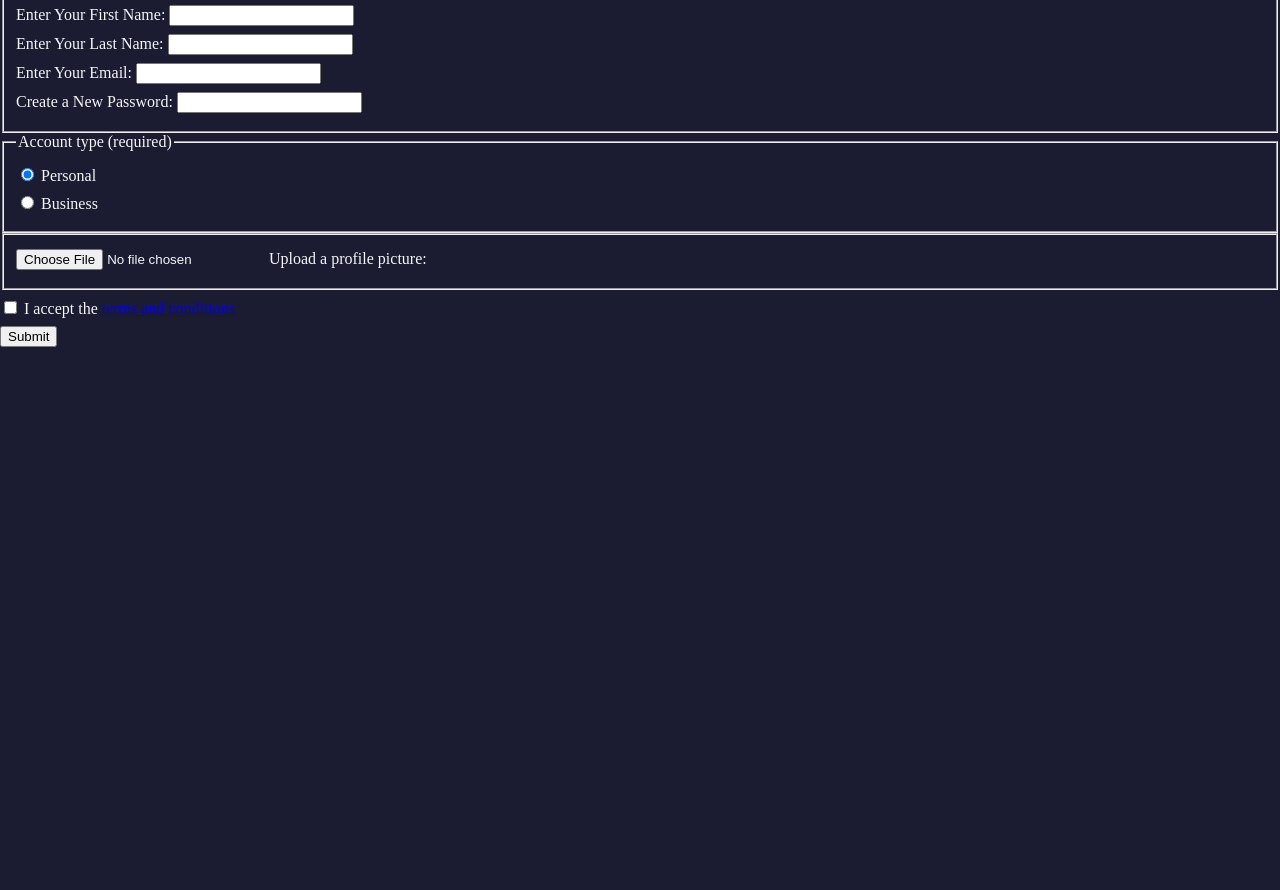
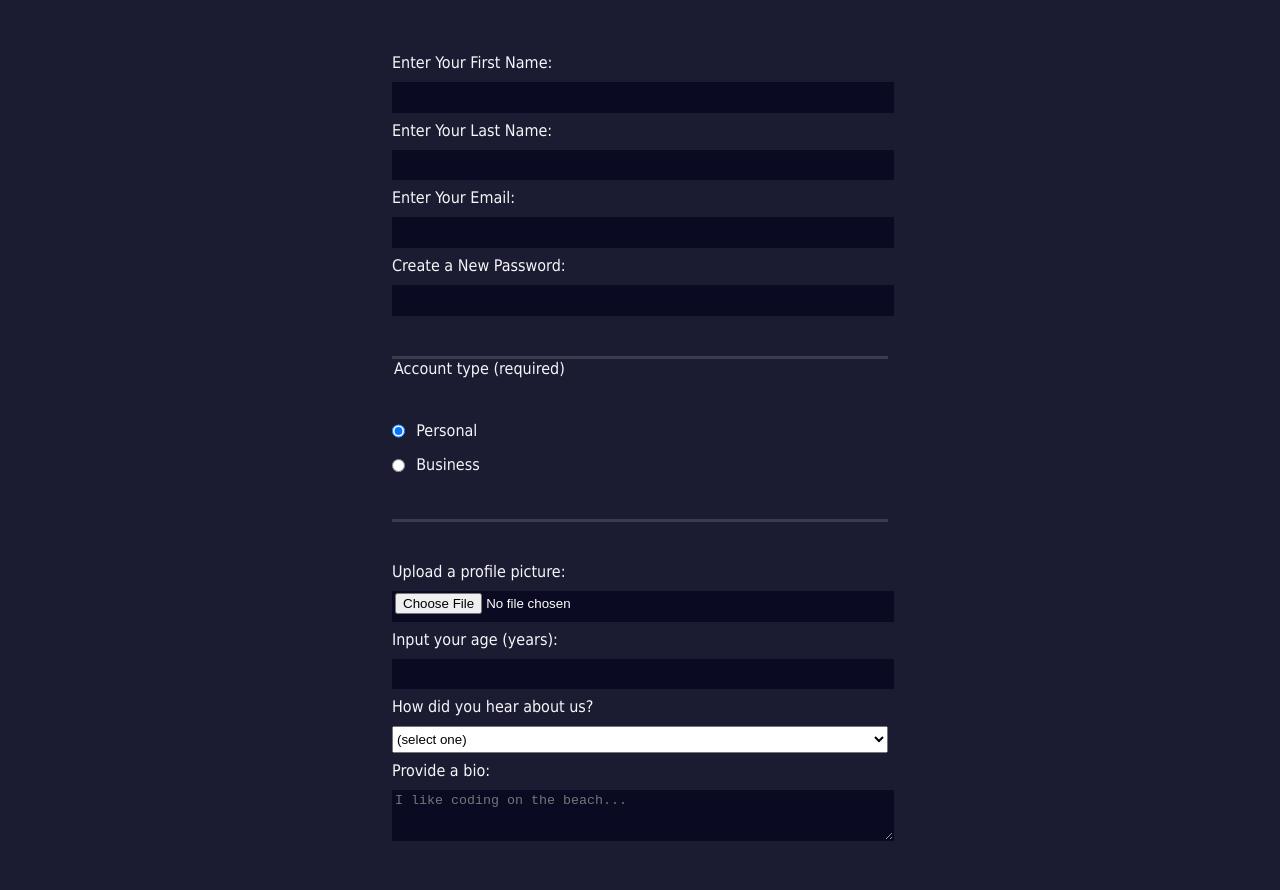
Before and after one commit to cristianml29/Registration-Form, a plain HTML site: page index.html in a window 1280 px wide. Shown: the part 124-1014 px from the top of the page. Before the commit the page ends 821 px from the top, so only its background shows below. Drawn offline with Linux system fonts and the light colour scheme.

Commit message:
completed

```diff
--- a/index.html
+++ b/index.html
@@ -12,25 +12,42 @@
     <p>Please fill out this form with the required information</p>
     <form method="post" action='https://register-demo.freecodecamp.org'>
         <fieldset>
-            <label for="first-name">Enter Your First Name: <input id="first-name" type="text" required /></label>
-            <label for="last-name">Enter Your Last Name: <input id="last-name" type="text" required /></label>
-            <label for="email">Enter Your Email: <input id="email" type="email" required /></label>
-            <label for="new-password">Create a New Password: <input id="new-password" type="password"
-                    pattern="[a-z0-5]{8,}" required /></label>
+            <label for="first-name">Enter Your First Name: <input id="first-name" name="first-name" type="text"
+                    required /></label>
+            <label for="last-name">Enter Your Last Name: <input id="last-name" name="last-name" type="text"
+                    required /></label>
+            <label for="email">Enter Your Email: <input id="email" name="email" type="email" required /></label>
+            <label for="new-password">Create a New Password: <input id="new-password" name="new-password"
+                    type="password" pattern="[a-z0-5]{8,}" required /></label>
         </fieldset>
         <fieldset>
             <legend>Account type (required)</legend>
-            <label for="personal-account"><input id="personal-account" type="radio" name="account-type" checked />
-                Personal</label>
-            <label for="business-account"><input id="business-account" type="radio" name="account-type" />
-                Business</label>
+            <label for="personal-account"><input id="personal-account" type="radio" name="account-type" class="inline"
+                    checked /> Personal</label>
+            <label for="business-account"><input id="business-account" type="radio" name="account-type"
+                    class="inline" /> Business</label>
         </fieldset>
         <fieldset>
-            <label><input type="file" />Upload a profile picture: </label>
+            <label for="profile-picture">Upload a profile picture: <input id="profile-picture" type="file"
+                    name="file" /></label>
+            <label for="age">Input your age (years): <input id="age" type="number" name="age" min="13"
+                    max="120" /></label>
+            <label for="referrer">How did you hear about us?
+                <select id="referrer" name="referrer">
+                    <option value="">(select one)</option>
+                    <option value="1">freeCodeCamp News</option>
+                    <option value="2">freeCodeCamp YouTube Channel</option>
+                    <option value="3">freeCodeCamp Forum</option>
+                    <option value="4">Other</option>
+                </select>
+            </label>
+            <label for="bio">Provide a bio:
+                <textarea id="bio" name="bio" rows="3" cols="30" placeholder="I like coding on the beach..."></textarea>
+            </label>
         </fieldset>
         <label for="terms-and-conditions">
-            <input id="terms-and-conditions" type="checkbox" required /> I accept the <a
-                href="https://www.freecodecamp.org/news/terms-of-service/">terms and conditions</a>
+            <input class="inline" id="terms-and-conditions" type="checkbox" required name="terms-and-conditions" /> I
+            accept the <a href="https://www.freecodecamp.org/news/terms-of-service/">terms and conditions</a>
         </label>
         <input type="submit" value="Submit" />
     </form>
--- a/styles.css
+++ b/styles.css
@@ -4,9 +4,79 @@ body {
   margin: 0;
   background-color: #1b1b32;
   color: #f5f6f7;
+  font-family: Tahoma;
+  font-size: 16px;
+}
+
+h1,
+p {
+  margin: 1em auto;
+  text-align: center;
+}
+
+form {
+  width: 60vw;
+  max-width: 500px;
+  min-width: 300px;
+  margin: 0 auto;
+  padding-bottom: 2em;
+}
+
+fieldset {
+  border: none;
+  padding: 2rem 0;
+  border-bottom: 3px solid #3b3b4f;
+}
+
+fieldset:last-of-type {
+  border-bottom: none;
 }
 
 label {
   display: block;
   margin: 0.5rem 0;
 }
+
+input,
+textarea,
+select {
+  margin: 10px 0 0 0;
+  width: 100%;
+  min-height: 2em;
+}
+
+input,
+textarea {
+  background-color: #0a0a23;
+  border: 1px solid #0a0a23;
+  color: #ffffff;
+}
+
+.inline {
+  width: unset;
+  margin: 0 0.5em 0 0;
+  vertical-align: middle;
+}
+
+input[type="submit"] {
+  display: block;
+  width: 60%;
+  margin: 1em auto;
+  height: 2em;
+  font-size: 1.1rem;
+  background-color: #3b3b4f;
+  border-color: white;
+  min-width: 300px;
+}
+
+input[type="file"] {
+  padding: 1px 2px;
+}
+
+.inline {
+  display: inline;
+}
+
+a {
+  color: #dfdfe2;
+}
```
Lines whose indentation alone changed are shown as unchanged.
